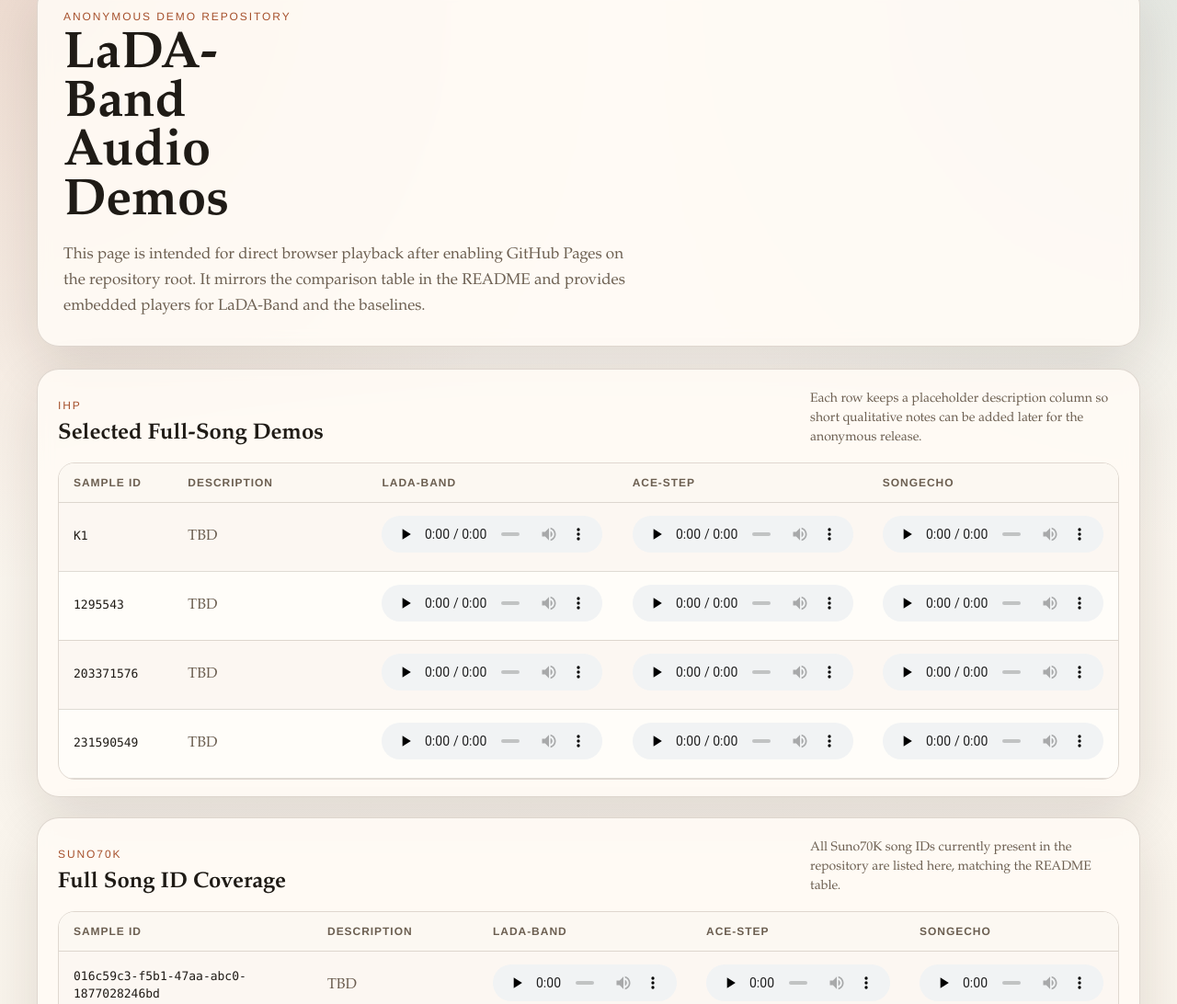
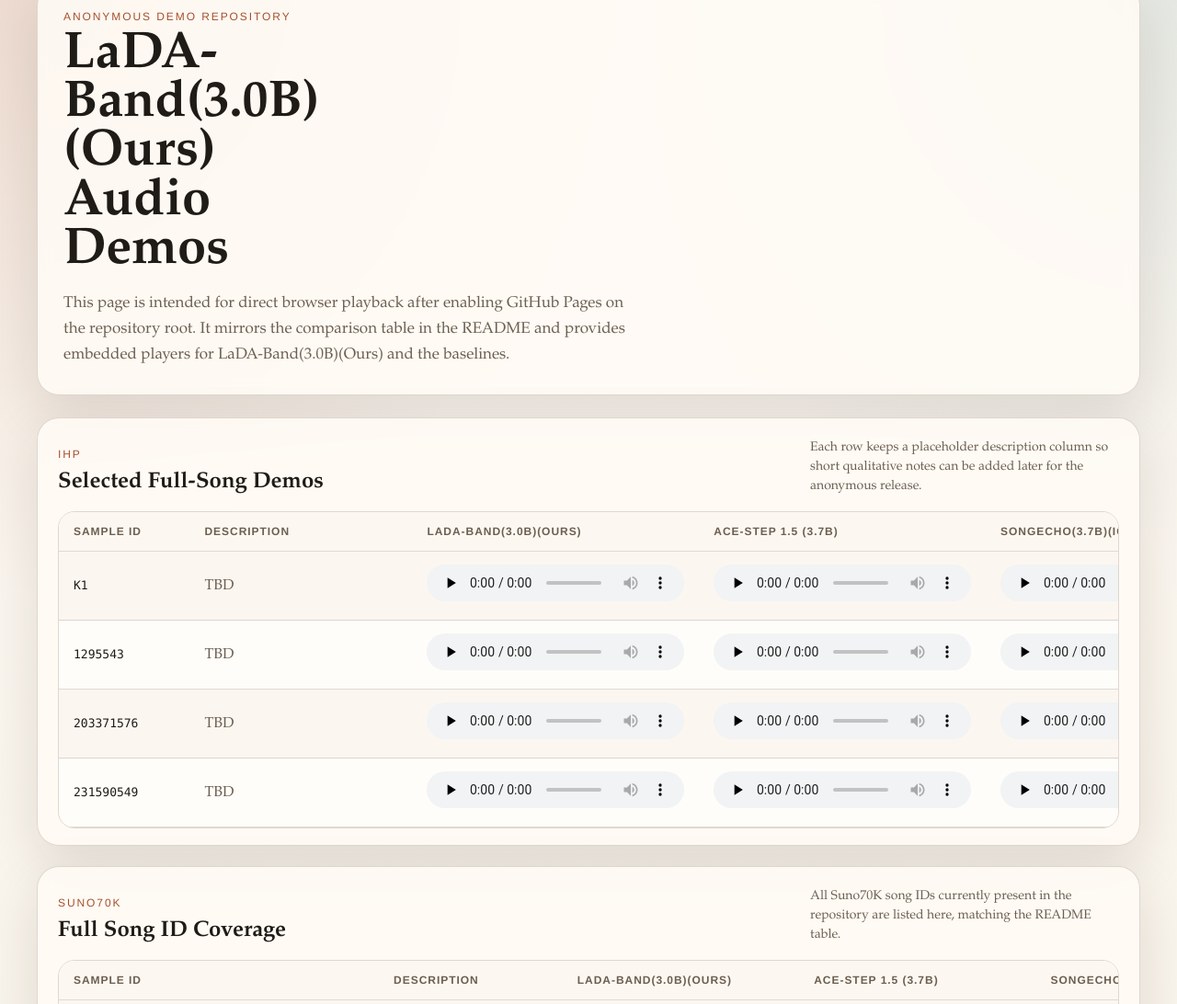
Before and after one commit to Duoluoluos/LaDA-Band, a plain HTML site: page index.html in a window 1280 px wide. Shown: the part 50-1142 px from the top of the page at 92% size. Drawn offline with Linux system fonts and the light colour scheme.

Commit message:
update links

```diff
--- a/index.html
+++ b/index.html
@@ -3,7 +3,7 @@
   <head>
     <meta charset="UTF-8" />
     <meta name="viewport" content="width=device-width, initial-scale=1.0" />
-    <title>LaDA-Band Audio Demos</title>
+    <title>LaDA-Band(3.0B)(Ours) Audio Demos</title>
     <style>
       :root {
         --paper: #f7f1e7;
@@ -108,7 +108,7 @@
       table {
         width: 100%;
         border-collapse: collapse;
-        min-width: 980px;
+        min-width: 1320px;
         background: rgba(255, 255, 255, 0.42);
       }
 
@@ -121,6 +121,7 @@
         letter-spacing: 0.08em;
         text-transform: uppercase;
         color: var(--muted);
+        white-space: nowrap;
       }
 
       th,
@@ -199,11 +200,12 @@
     <main class="shell">
       <section class="hero">
         <p class="eyebrow">Anonymous Demo Repository</p>
-        <h1>LaDA-Band Audio Demos</h1>
+        <h1>LaDA-Band(3.0B)(Ours) Audio Demos</h1>
         <p class="lead">
           This page is intended for direct browser playback after enabling GitHub
           Pages on the repository root. It mirrors the comparison table in the
-          README and provides embedded players for LaDA-Band and the baselines.
+          README and provides embedded players for LaDA-Band(3.0B)(Ours)
+          and the baselines.
         </p>
       </section>
 
@@ -224,9 +226,9 @@
               <tr>
                 <th>Sample ID</th>
                 <th>Description</th>
-                <th>LaDA-Band</th>
-                <th>ACE-Step</th>
-                <th>SongEcho</th>
+                <th>LaDA-Band(3.0B)(Ours)</th>
+                <th>ACE-Step 1.5 (3.7B)</th>
+                <th>SongEcho(3.7B)(ICLR2026)</th>
               </tr>
             </thead>
             <tbody>
@@ -280,9 +282,9 @@
               <tr>
                 <th>Sample ID</th>
                 <th>Description</th>
-                <th>LaDA-Band</th>
-                <th>ACE-Step</th>
-                <th>SongEcho</th>
+                <th>LaDA-Band(3.0B)(Ours)</th>
+                <th>ACE-Step 1.5 (3.7B)</th>
+                <th>SongEcho(3.7B)(ICLR2026)</th>
               </tr>
             </thead>
             <tbody>
```
Also changed, not shown: 1 other file.
